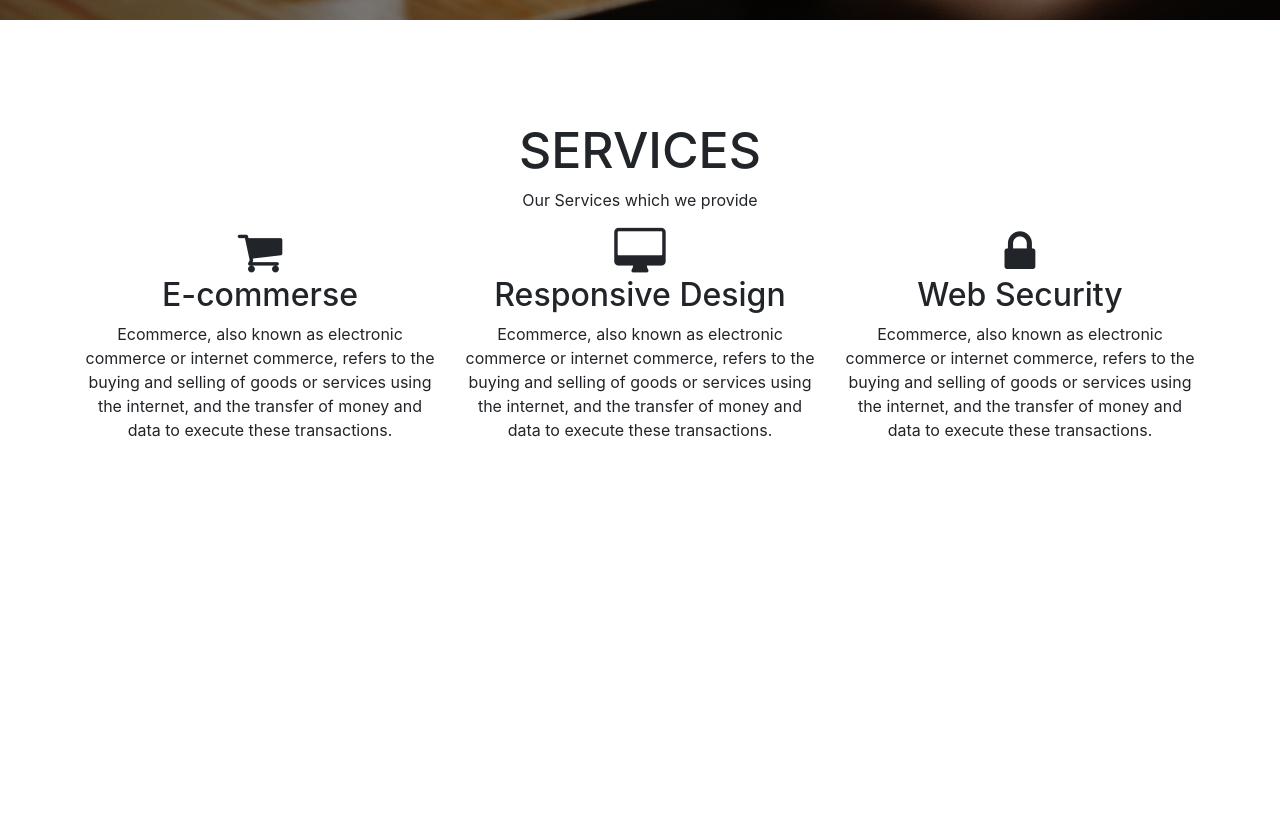
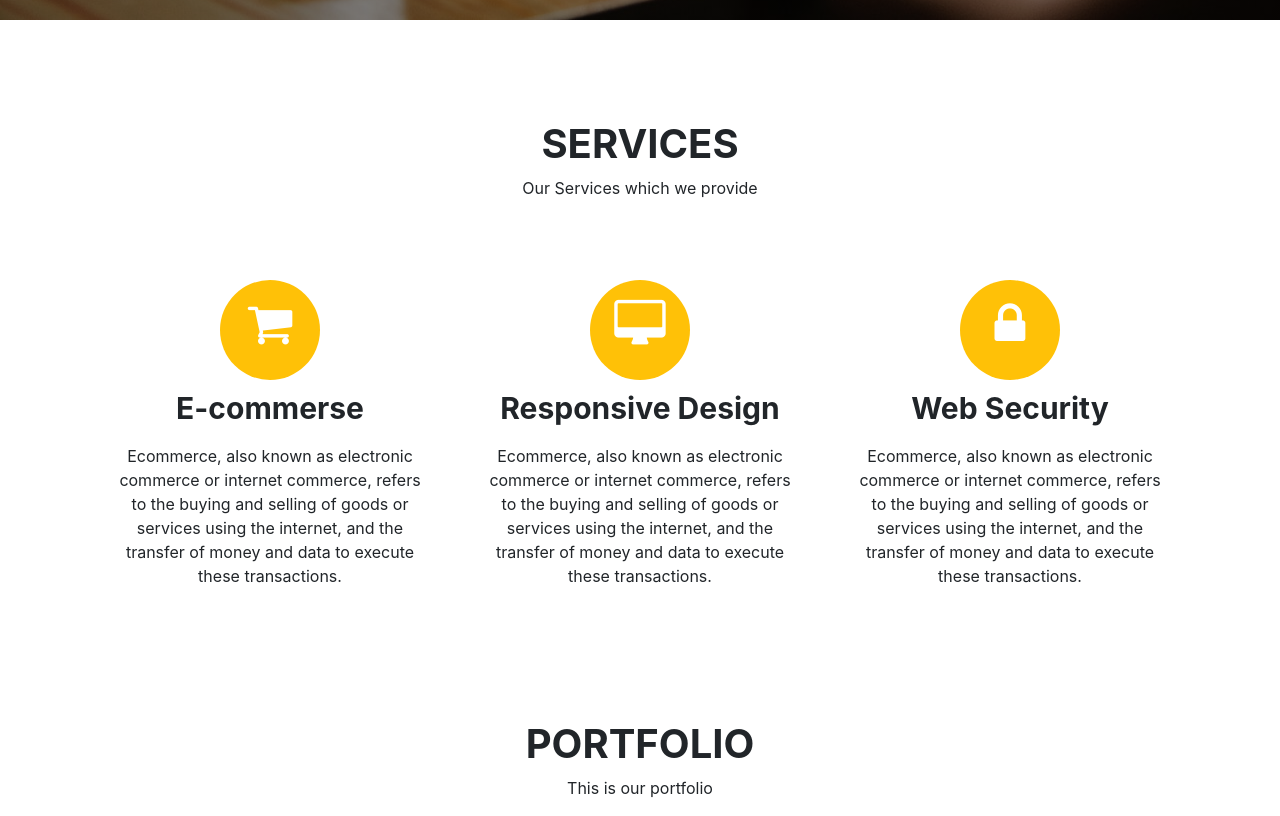
Before and after one commit to tarunmankar/demo-bootstrap-temp, a plain HTML site: page index.html in a window 1280 px wide. Shown: the part 640-1456 px from the top of the page. Before the commit the page ends 1360 px from the top, so only its background shows below. Drawn offline with nearby package versions, Linux system fonts and the light colour scheme.

Commit message:
service page updated

```diff
--- a/assets/style.css
+++ b/assets/style.css
@@ -60,8 +60,36 @@
 
 .ourservices h1{
   font-size: 50px;
+  font-weight: bold;
+  font-size: 40px;
 }
 
 .rowsetting{
   margin: 80px 0px !important;
 }
+
+.imgsetting{
+  border-radius: 50%;
+  height: 100px;
+  width: 100px;
+}
+
+.fa-desktop, .fa-lock, .fa-shopping-cart{
+  margin-top: 20px;
+}
+
+.rowsetting p{
+  padding: 10px;
+}
+
+.rowsetting h2{
+  margin-top: 10px;
+  font-weight: bold;
+  font-size: 30px;
+}
+
+.heading{
+  font-size: 50px;
+  font-weight: bold;
+  font-size: 40px;
+}
--- a/index.html
+++ b/index.html
@@ -24,7 +24,7 @@
 						<a href="#services" class="nav-link text-white">Services</a>
 					</li>
 					<li class="nav-item">
-						<a href="" class="nav-link text-white">About Us</a>
+						<a href="#portfolio" class="nav-link text-white">Portfolio</a>
 					</li>
 					<li class="nav-item">
 						<a href="" class="nav-link text-white">Product</a>
@@ -51,37 +51,47 @@
  	<h1>SERVICES</h1>
  	<p>Our Services which we provide</p>
 
- 	<div class="row">
+ 	<div class="row rowsetting">
        <div class="col-lg-4 col-md-4 col-sm-4 col-10 d-block m-auto">
-       	 <div class="imgsetting d-block m-auto">
-       	 	<i class="fa fa-shopping-cart fa-3x"></i>
+       	 <div class="imgsetting d-block m-auto bg-warning">
+       	 	<i class="fa fa-shopping-cart fa-3x text-white"></i>
+       	 </div>
+       	 <div>
        	 	<h2>E-commerse</h2>
        	 	<p>Ecommerce, also known as electronic commerce or internet commerce, refers to the buying and selling of goods or services using the internet, and the transfer of money and data to execute these transactions.</p>
        	 </div>
        </div>
 
        <div class="col-lg-4 col-md-4 col-sm-4 col-10 d-block m-auto">
-       	 <div class="imgsetting d-block m-auto ">
-       	 	<i class="fa fa-desktop fa-3x"></i>
+       	 <div class="imgsetting d-block m-auto bg-warning">
+       	 	<i class="fa fa-desktop fa-3x text-white"></i>
+       	 	</div>
+       	 	<div>
        	 	<h2>Responsive Design</h2>
        	 	<p>Ecommerce, also known as electronic commerce or internet commerce, refers to the buying and selling of goods or services using the internet, and the transfer of money and data to execute these transactions.</p>
        	 </div>
        </div>
 
        <div class="col-lg-4 col-md-4 col-sm-4 col-10 d-block m-auto">
-       	 <div class="imgsetting d-block m-auto">
-       	 	<i class="fa fa-lock fa-3x"></i>
+       	 <div class="imgsetting d-block m-auto bg-warning ">
+       	 	<i class="imgsetting fa fa-lock fa-3x text-white"></i>
+       	 	</div>
+       	 	<div>
        	 	<h2>Web Security</h2>
        	 	<p>Ecommerce, also known as electronic commerce or internet commerce, refers to the buying and selling of goods or services using the internet, and the transfer of money and data to execute these transactions.</p>
        	 </div>
        </div>
-
-
  	</div>
  </section>
 
- <section class="container">
+ <section class="portfolio bg-ligth container" id="portfolio">
+ 	<div class="text-center">
+ 		<h1 class="heading">PORTFOLIO</h1>
+ 	    <p>This is our portfolio</p>
+ 	</div>
 
+ 	<div>
+    </div>
  </section>
 </body>
 </html>
```
